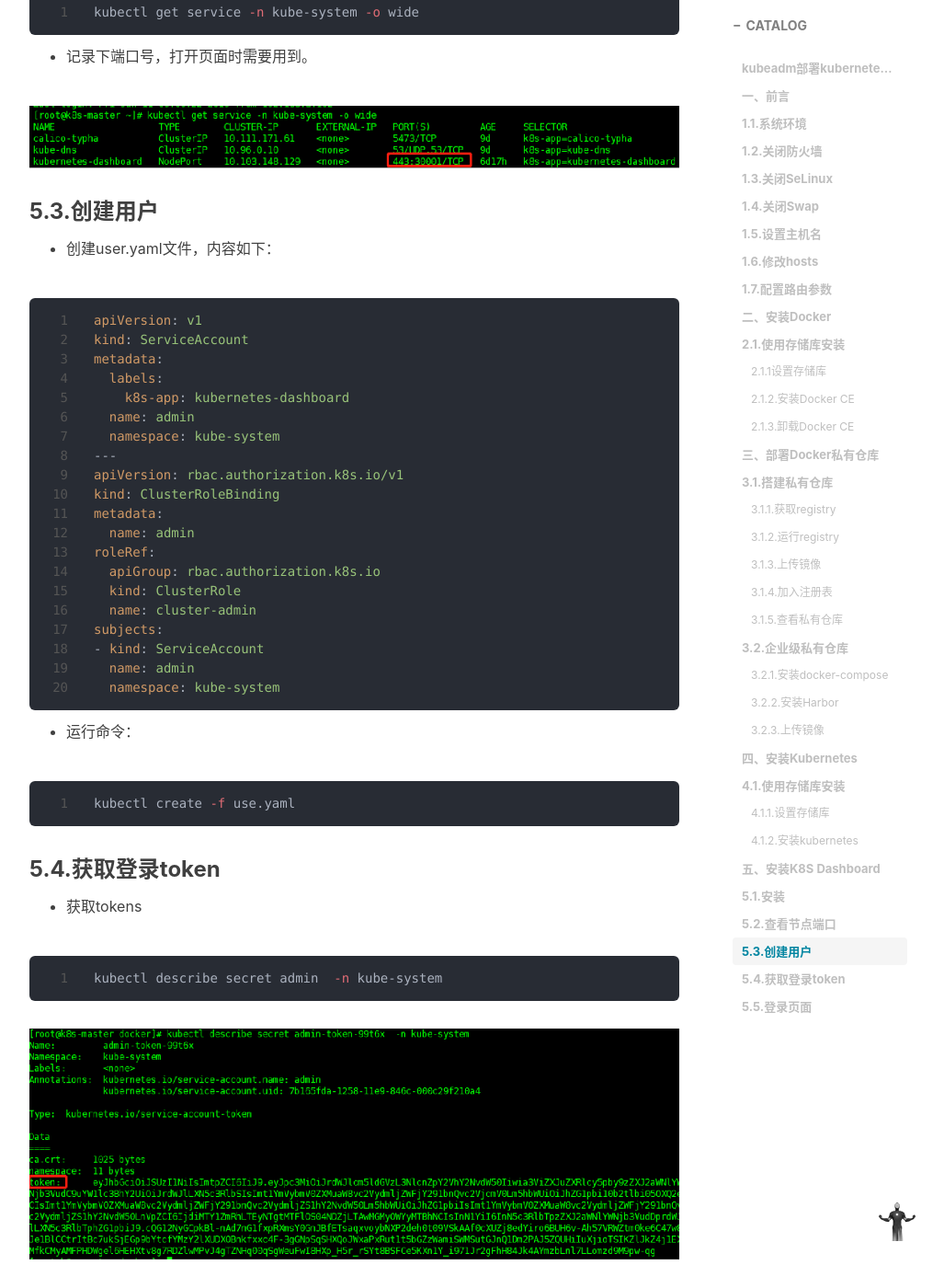
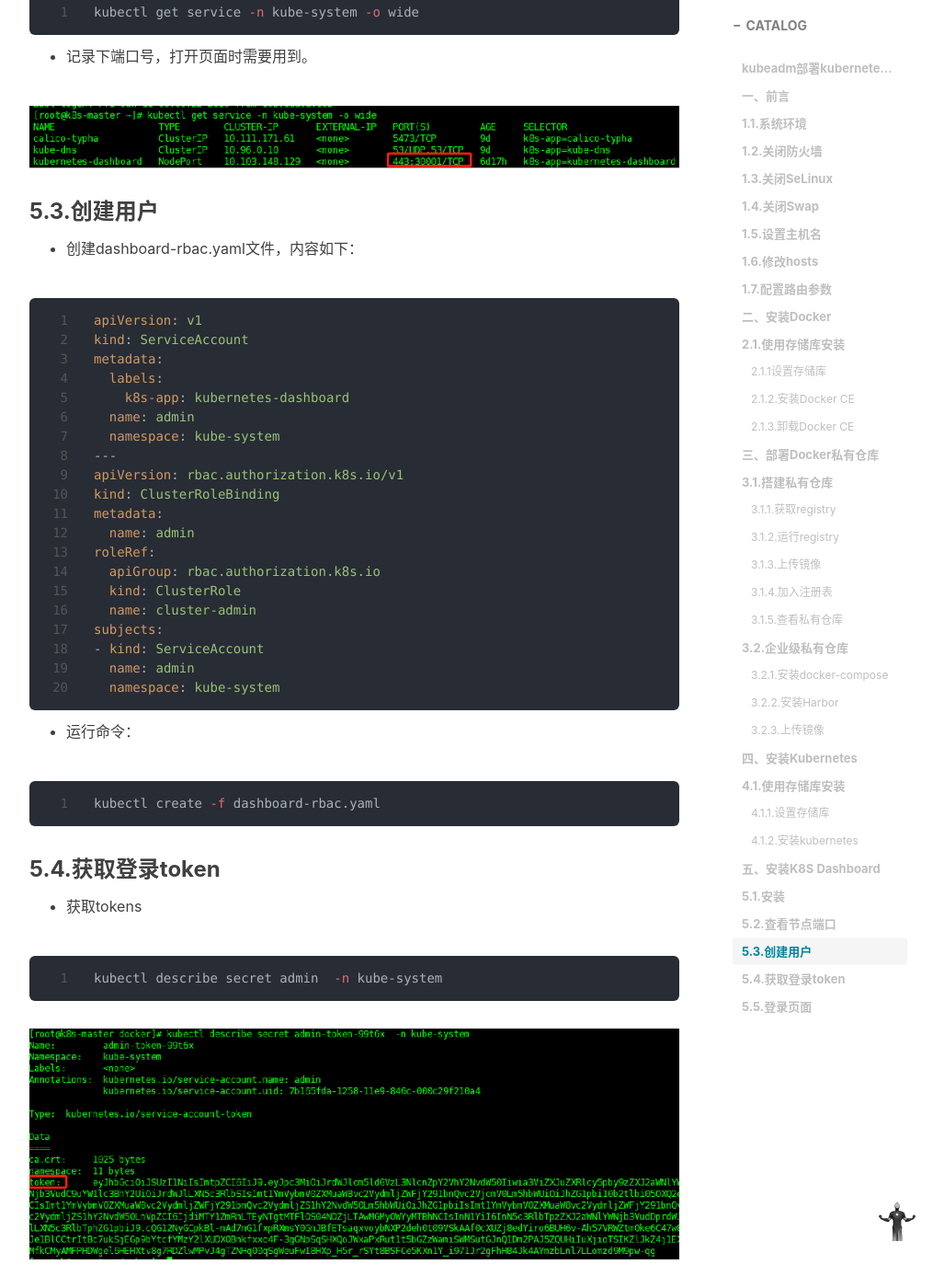
Before and after one commit to Lengxiaobing/Lengxiaobing.github.io, a Jekyll site: the page built from _posts/2019-01-02-kubeadm部署kubernetes单主集群.md, in a window 1280 px wide and 1400 px high, scrolled down 12396 px. Shown: the whole window at 92% size, without its empty margins (233-1260 px from the left). Built offline with Jekyll 4.4.1, drawn with Linux system fonts in a browser that asks for light colours; nearby versions of some CDN libraries; comment, search, counter and statistics services are not loaded.

Commit message:
更新文档

````diff
--- a/_posts/2019-01-02-kubeadm部署kubernetes单主集群.md
+++ b/_posts/2019-01-02-kubeadm部署kubernetes单主集群.md
@@ -496,7 +496,7 @@
 
 ### 5.3.创建用户
 
-  - 创建user.yaml文件，内容如下：
+  - 创建dashboard-rbac.yaml文件，内容如下：
 
 ```yaml
 apiVersion: v1
@@ -524,7 +524,7 @@
   - 运行命令：
 
 ```shell
-kubectl create -f use.yaml
+kubectl create -f dashboard-rbac.yaml
 ```
 
 ### 5.4.获取登录token
````
Also changed, not shown: _posts/2019-06-04-kubeadm部署kubernetes高可用集群.md (+2 -2 lines).
